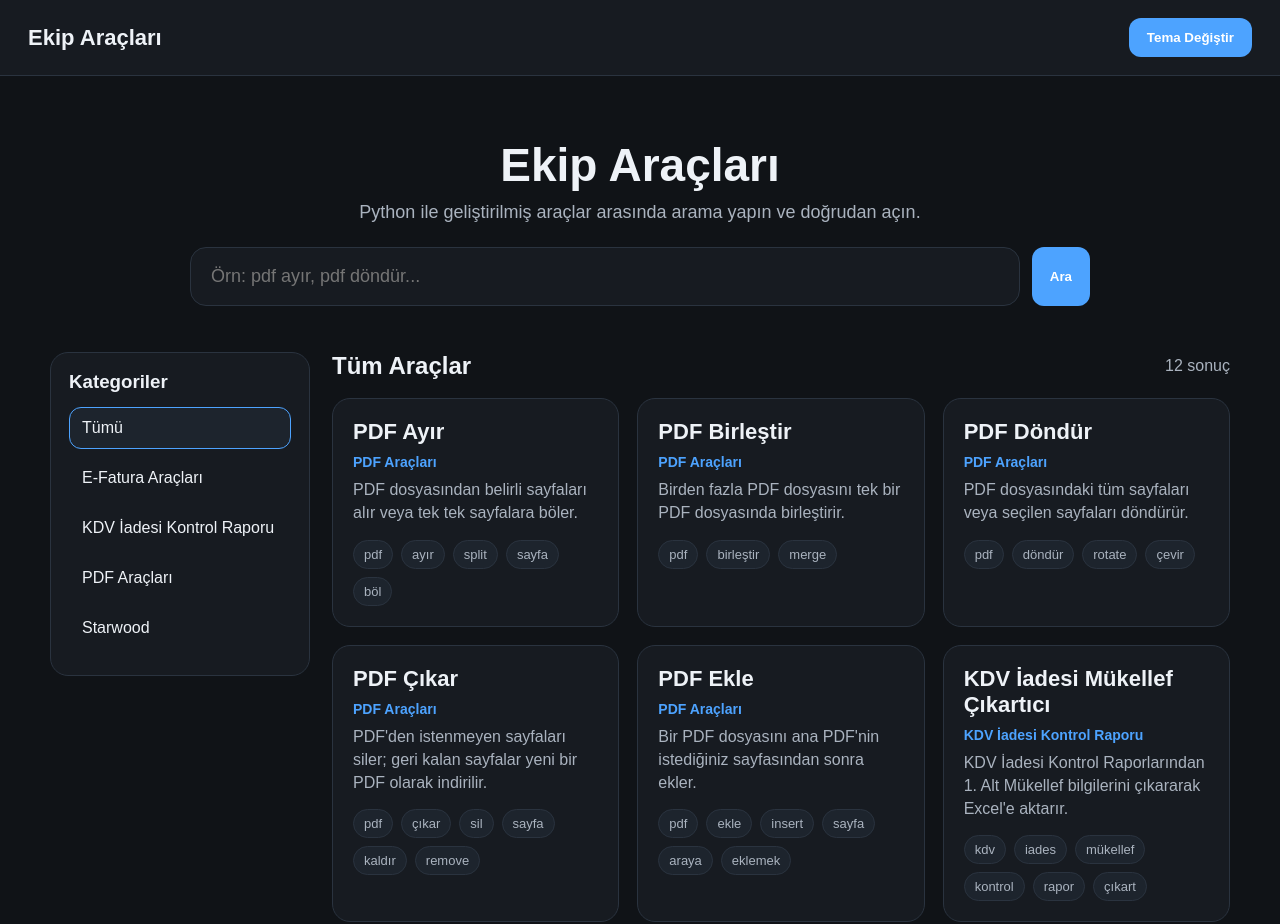
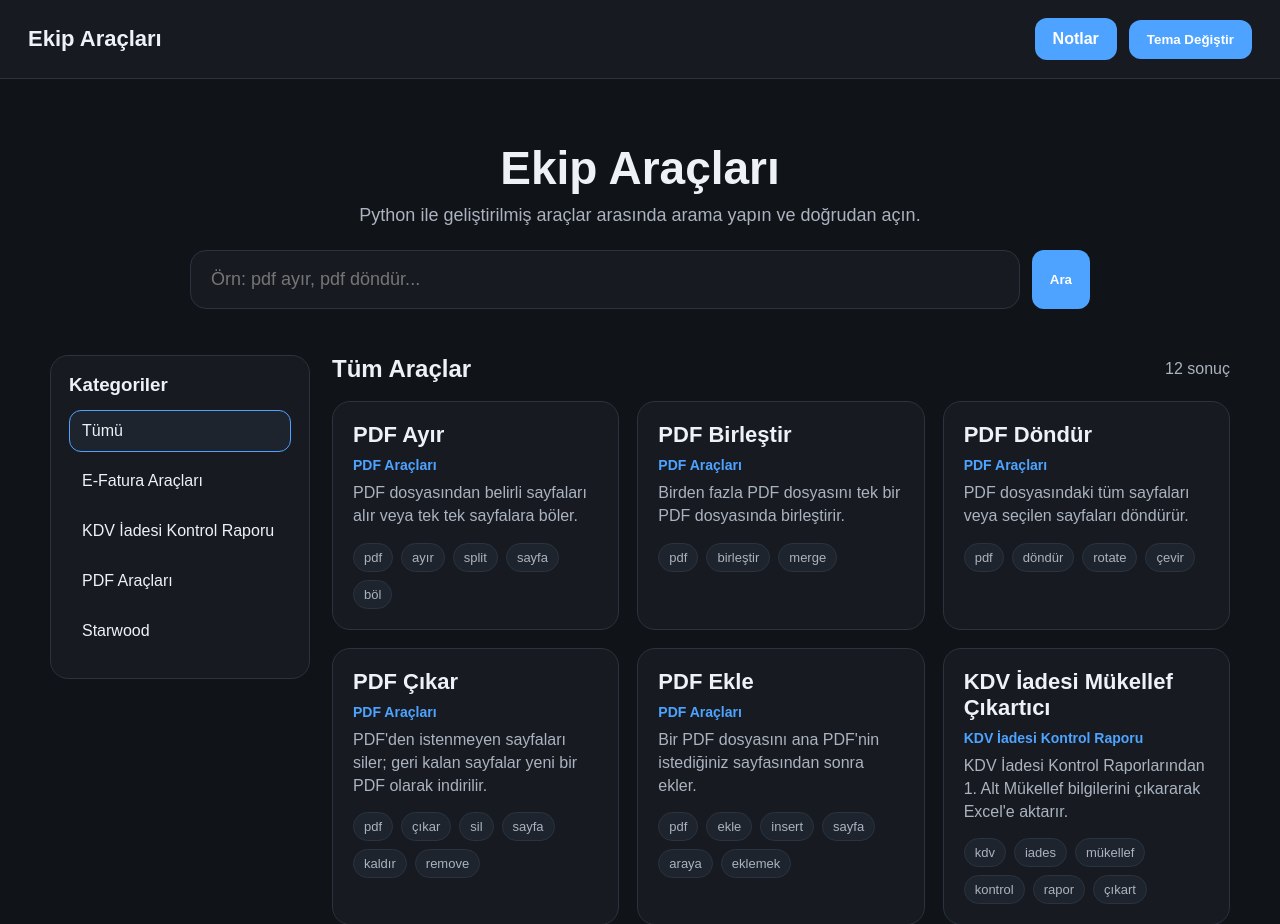
Before and after one commit to akaraoglan/ekiparaclari, a Flask app: page /ekip-araclari in a window 1280 px wide. Shown: the top 924 px of the page. Run offline with Flask 3, Linux system fonts and the light colour scheme.

Commit message:
notlar eklendi

```diff
--- a/static/css/style.css
+++ b/static/css/style.css
@@ -49,6 +49,12 @@ body {
     z-index: 10;
 }
 
+.topbar-actions {
+    display: flex;
+    align-items: center;
+    gap: 12px;
+}
+
 .brand {
     color: var(--text);
     text-decoration: none;
@@ -64,6 +70,11 @@ body {
     border-radius: 12px;
     cursor: pointer;
     font-weight: 600;
+    text-decoration: none;
+    display: inline-flex;
+    align-items: center;
+    justify-content: center;
+    white-space: nowrap;
 }
 
 .theme-btn:hover, .search-button:hover, .primary-btn:hover { background: var(--accent-2); }
--- a/templates/base.html
+++ b/templates/base.html
@@ -9,7 +9,10 @@
 <body class="theme-dark">
     <header class="topbar">
         <a href="{{ url_for('index') }}" class="brand">Ekip Araçları</a>
-        <button id="themeToggle" class="theme-btn" type="button">Tema Değiştir</button>
+        <div class="topbar-actions">
+            <a href="https://docs.google.com/document/d/16MLlIuHA1GkUJZV8I31c0klPo-oLboDB/edit?usp=sharing&ouid=102888922354271613534&rtpof=true&sd=true" target="_blank" rel="noopener noreferrer" class="theme-btn">Notlar</a>
+            <button id="themeToggle" class="theme-btn" type="button">Tema Değiştir</button>
+        </div>
     </header>
     <main class="page-wrap">
         {% with messages = get_flashed_messages(with_categories=true) %}
```
